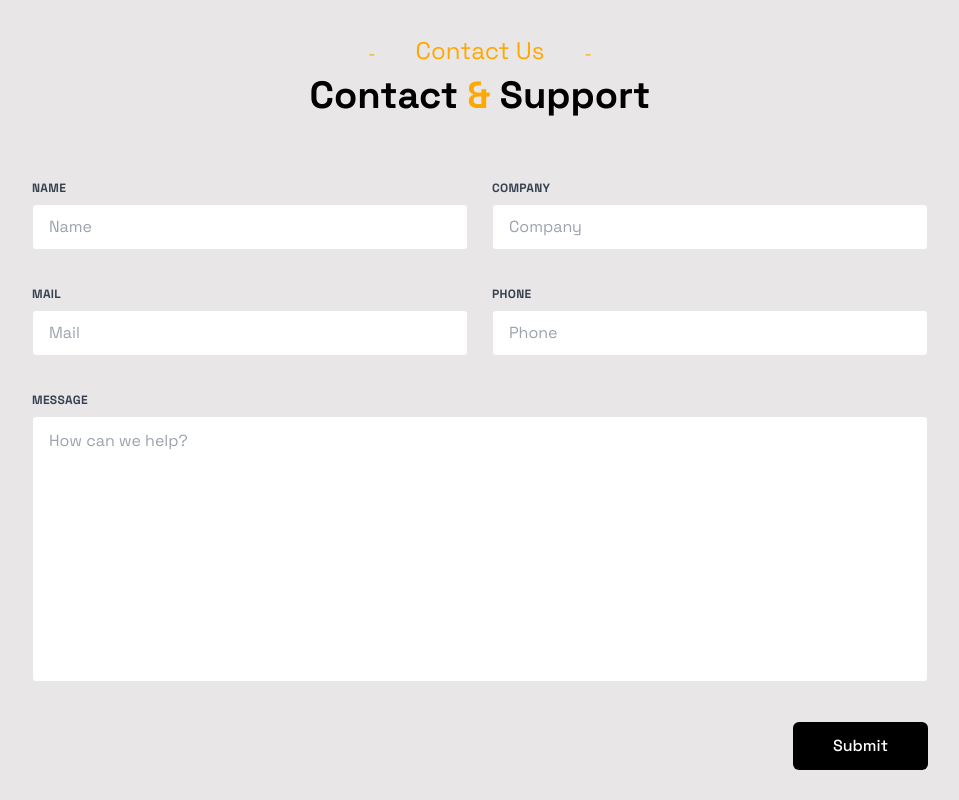
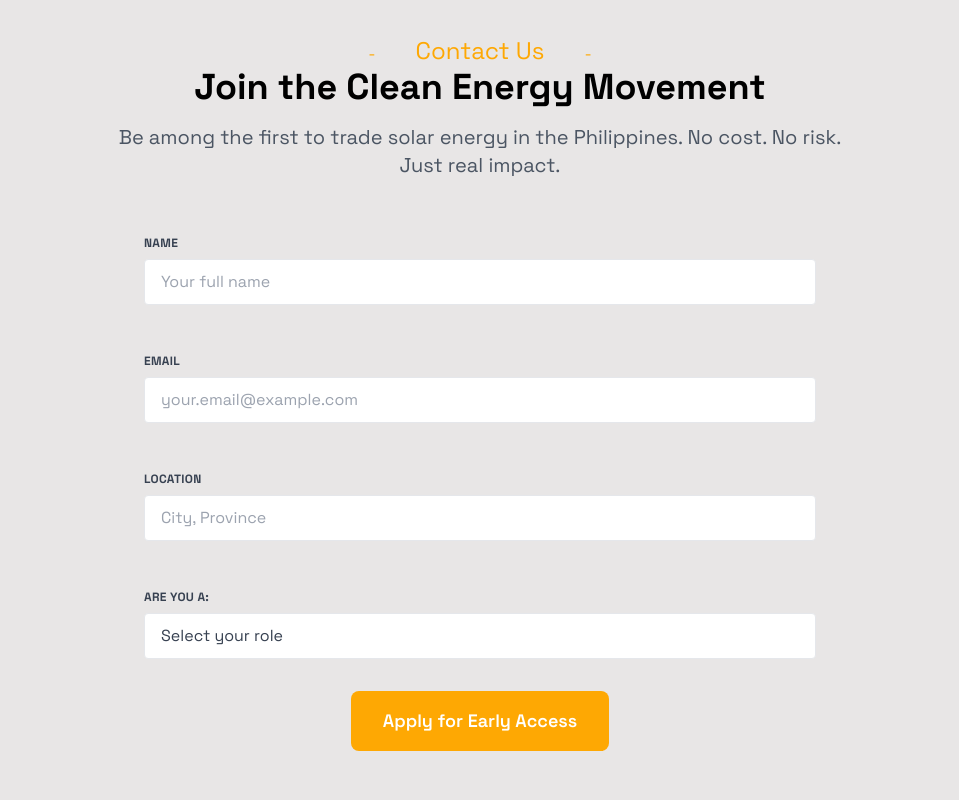
Before and after one commit to Sunshare2-0/landing-page, a React (Create React App) app: page /support in a window 1280 px wide. Shown: the part 540-1340 px from the top of the page, without its empty margins (160-1119 px from the left). Built offline with nearby package versions, Linux system fonts and the light colour scheme.

Commit message:
Edited the Contact Us and newsletter

```diff
--- a/src/components/contact/Contact.jsx
+++ b/src/components/contact/Contact.jsx
@@ -1,6 +1,26 @@
-import React from "react";
+import React, { useState } from "react";
 
 const Contact = () => {
+  const [formData, setFormData] = useState({
+    name: '',
+    email: '',
+    location: '',
+    userType: ''
+  });
+
+  const handleChange = (e) => {
+    setFormData({
+      ...formData,
+      [e.target.name]: e.target.value
+    });
+  };
+
+  const handleSubmit = (e) => {
+    e.preventDefault();
+    // Handle form submission here
+    console.log('Form submitted:', formData);
+  };
+
   return (
     <div className="py-20">
       <div className="small-title text-center">
@@ -10,91 +30,105 @@ const Contact = () => {
           <div className="right-dash text-[#FEA803] px-10 inline">-</div>
         </div>
       </div>
-      <div className="large-title pb-14">
-        <h2>
-          Contact <span className="text-[#FEA803]">&</span> Support
+      <div className="large-title pb-14 text-center">
+        <h2 className="text-4xl font-bold mb-4">
+          Join the Clean Energy Movement
         </h2>
+        <p className="text-xl text-gray-600 max-w-3xl mx-auto">
+          Be among the first to trade solar energy in the Philippines. No cost. No risk. Just real impact.
+        </p>
       </div>
-      {/*  */}
-      <form className="w-full lg:max-w-4xl lg:mx-auto">
+
+      <form onSubmit={handleSubmit} className="w-full lg:max-w-2xl lg:mx-auto">
         <div className="flex flex-wrap -mx-3 mb-6">
-          <div className="w-full mx-auto md:w-10/12 lg:w-1/2 px-3 mb-6 md:mb-0">
+          <div className="w-full px-3 mb-6">
             <label
               className="block uppercase tracking-wide text-gray-700 text-xs font-bold mb-2"
-              htmlFor="grid-first-name">
+              htmlFor="name">
               Name
             </label>
             <input
-              className="appearance-none block w-full bg-white text-gray-700 border rounded py-3 px-4 mb-3 leading-tight focus:outline-none focus:bg-white"
-              id="grid-first-name"
+              className="appearance-none block w-full bg-white text-gray-700 border border-gray-200 rounded py-3 px-4 leading-tight focus:outline-none focus:bg-white focus:border-gray-500"
+              id="name"
+              name="name"
               type="text"
-              placeholder="Name"
+              placeholder="Your full name"
+              value={formData.name}
+              onChange={handleChange}
+              required
             />
           </div>
-          <div className="w-full mx-auto md:w-10/12 lg:w-1/2 px-3">
+        </div>
+
+        <div className="flex flex-wrap -mx-3 mb-6">
+          <div className="w-full px-3 mb-6">
             <label
               className="block uppercase tracking-wide text-gray-700 text-xs font-bold mb-2"
-              htmlFor="grid-last-name">
-              Company
+              htmlFor="email">
+              Email
             </label>
             <input
               className="appearance-none block w-full bg-white text-gray-700 border border-gray-200 rounded py-3 px-4 leading-tight focus:outline-none focus:bg-white focus:border-gray-500"
-              id="grid-last-name"
-              type="text"
-              placeholder="Company"
+              id="email"
+              name="email"
+              type="email"
+              placeholder="your.email@example.com"
+              value={formData.email}
+              onChange={handleChange}
+              required
             />
           </div>
         </div>
+
         <div className="flex flex-wrap -mx-3 mb-6">
-          <div className="w-full  mx-auto md:w-10/12 lg:w-1/2 px-3 mb-6 md:mb-0">
+          <div className="w-full px-3 mb-6">
             <label
               className="block uppercase tracking-wide text-gray-700 text-xs font-bold mb-2"
-              htmlFor="grid-first-name">
-              Mail
-            </label>
-            <input
-              className="appearance-none block w-full bg-white text-gray-700 border rounded py-3 px-4 mb-3 leading-tight focus:outline-none focus:bg-white"
-              id="grid-first-name"
-              type="text"
-              placeholder="Mail"
-            />
-          </div>
-          <div className="w-full mx-auto md:w-10/12 lg:w-1/2 px-3">
-            <label
-              className="block uppercase tracking-wide text-gray-700 text-xs font-bold mb-2"
-              htmlFor="grid-last-name">
-              Phone
+              htmlFor="location">
+              Location
             </label>
             <input
               className="appearance-none block w-full bg-white text-gray-700 border border-gray-200 rounded py-3 px-4 leading-tight focus:outline-none focus:bg-white focus:border-gray-500"
-              id="grid-last-name"
+              id="location"
+              name="location"
               type="text"
-              placeholder="Phone"
+              placeholder="City, Province"
+              value={formData.location}
+              onChange={handleChange}
+              required
             />
           </div>
         </div>
-        <div className="flex flex-wrap -mx-3">
-          <div className="w-full mx-auto md:w-10/12 lg:w-full px-3">
+
+        <div className="flex flex-wrap -mx-3 mb-8">
+          <div className="w-full px-3">
             <label
               className="block uppercase tracking-wide text-gray-700 text-xs font-bold mb-2"
-              htmlFor="grid-last-name">
-              Message
+              htmlFor="userType">
+              Are you a:
             </label>
-            <textarea
-              className="form-control block resize-none w-full py-3 px-4 mb-10 text-base font-normal text-gray-700 bg-white border rounded transition ease-in-out m-0 focus:outline-none focus:bg-white focus:border-gray-500"
-              name=""
-              id=""
-              cols="30"
-              rows="10"
-              placeholder="How can we help?"></textarea>
+            <select
+              className="appearance-none block w-full bg-white text-gray-700 border border-gray-200 rounded py-3 px-4 leading-tight focus:outline-none focus:bg-white focus:border-gray-500"
+              id="userType"
+              name="userType"
+              value={formData.userType}
+              onChange={handleChange}
+              required
+            >
+              <option value="">Select your role</option>
+              <option value="solar-owner">Solar Owner</option>
+              <option value="consumer">Consumer</option>
+              <option value="partner">Partner</option>
+            </select>
           </div>
         </div>
+
         <div className="btn-container flex flex-wrap">
-          <div className="w-full mx-auto md:w-10/12 lg:w-full text-right">
+          <div className="w-full text-center">
             <button
-              className="py-3 px-10 rounded-md bg-[#000] text-white"
+              className="py-4 px-8 rounded-lg bg-[#FEA803] text-white font-semibold text-lg hover:bg-[#e69500] transition-colors duration-200"
               type="submit">
-              Submit
+              Apply for Early Access
             </button>
           </div>
         </div>
--- a/src/components/newsletter/Newsletter.jsx
+++ b/src/components/newsletter/Newsletter.jsx
@@ -10,14 +10,15 @@ const Newsletter = () => {
 
   return (
     <div
-      className="lg:py-36 bg-[#D9D9D9] py-12"
+      className="w-full lg:py-36 bg-[#D9D9D9] py-12"
       data-aos="fade-down"
       data-aos-delay="250"
       data-aos-duration="1000">
+      <div className="container mx-auto px-5 lg:px-30 xl:px-40 2xl:px-52">
         <form action="">
-        <div className="newsletter-input mb-5 ">
+          <div className="newsletter-input mb-5 text-center">
             <input
-            className="inline md:w-96 border-2 my-3 border-[#D9D9D9] py-4 px-2 sm:px-5 bg-[#ffffff] sm:rounded-l-lg "
+              className="inline md:w-96 border-2 my-3 border-[#D9D9D9] py-4 px-2 sm:px-5 bg-[#ffffff] sm:rounded-l-lg"
               type="email"
               name=""
               id=""
@@ -30,10 +31,10 @@ const Newsletter = () => {
             </button>
           </div>
         </form>
-      <p className="w-[50%] mx-auto my-3">
-        Leave us your email address and we’ll send you our monthly newsletter
-        with new Spidre news. You can unsubscribe at any time.
+        <p className="text-center max-w-2xl mx-auto my-3 text-gray-700">
+          Leave us your email address and we'll send you our monthly newsletter with new Spidre news. You can unsubscribe at any time.
         </p>
+      </div>
     </div>
   );
 };
```
Lines whose indentation alone changed are shown as unchanged.
